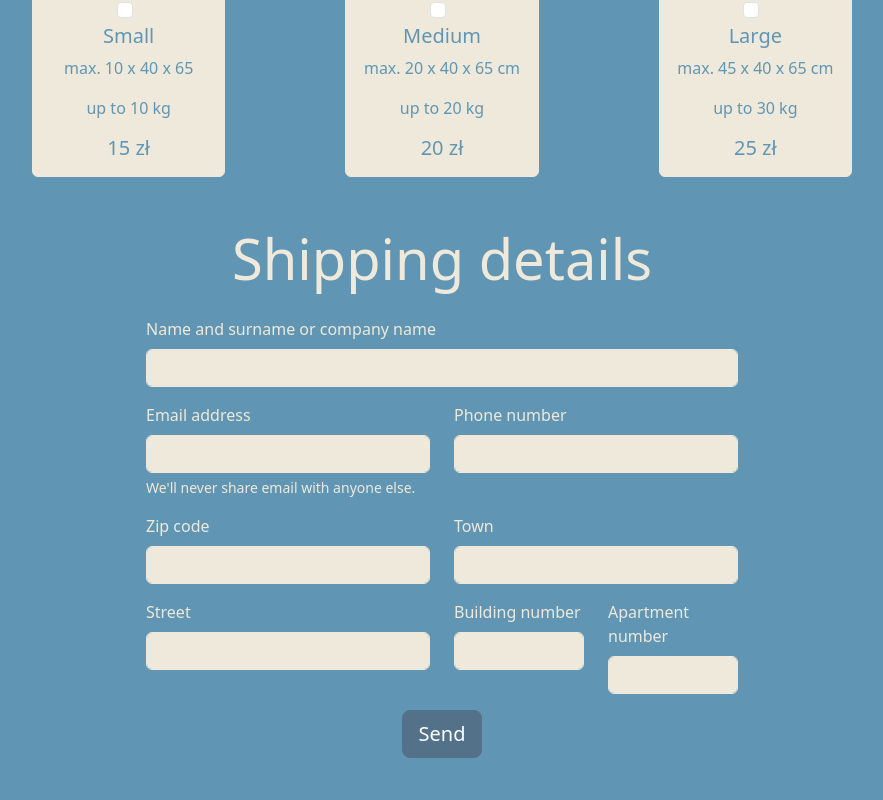
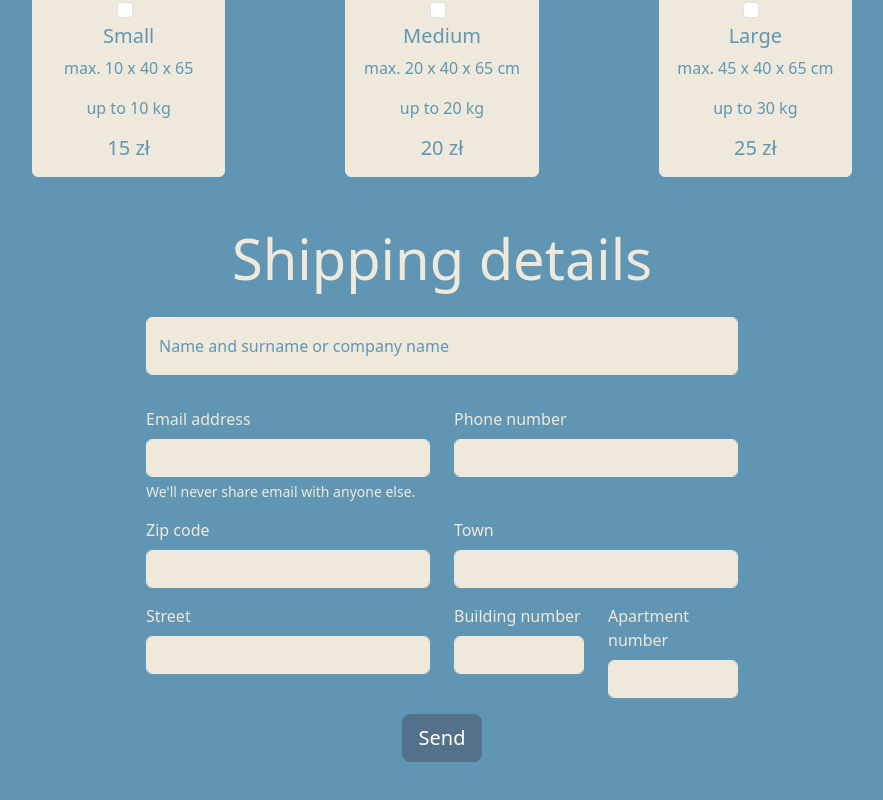
Before and after one commit to AntWalach/On-demand-Delivery-Platform, a React (Create React App) app in the folder frontend/: page /home in a window 1280 px wide. Shown: the part 793-1593 px from the top of the page, without its empty margins (186-1069 px from the left). Built offline with nearby package versions, Linux system fonts and the light colour scheme.

Commit message:
form update

```diff
--- a/frontend/src/pages/Home.jsx
+++ b/frontend/src/pages/Home.jsx
@@ -156,21 +156,22 @@ function Home() {
         <div className="row justify-content-center mt-3 mb-5">
           <form className="w-50">
             <div className="container">
-              <div className="row">
+            <div className="row">
                 <div className="mb-3">
-                  <label
-                    htmlFor="exampleInputPassword1"
-                    className="form-label custom-text-color-headings"
-                  >
+                  <div class="form-floating mb-3">
+                    <input
+                      type="text"
+                      className="form-control custom-imputs"
+                      id="floatingInput"
+                      placeholder="Name and surname or company name"
+                    />
+                    <label for="floatingInput"
+                    className="custom-text-color">
                     Name and surname or company name
-                  </label>
-                  <input
-                    type="text"
-                    className="form-control custom-imputs"
-                    id="exampleInputPassword1"
-                  />
+                    </label>
+                  </div>
                 </div>
-              </div>
+            </div>
 
               <div className="row justify-content-center">
                 <div className="col">
```
Also changed, not shown: frontend/src/assets/css/customHome.css (line endings or trailing spaces).
